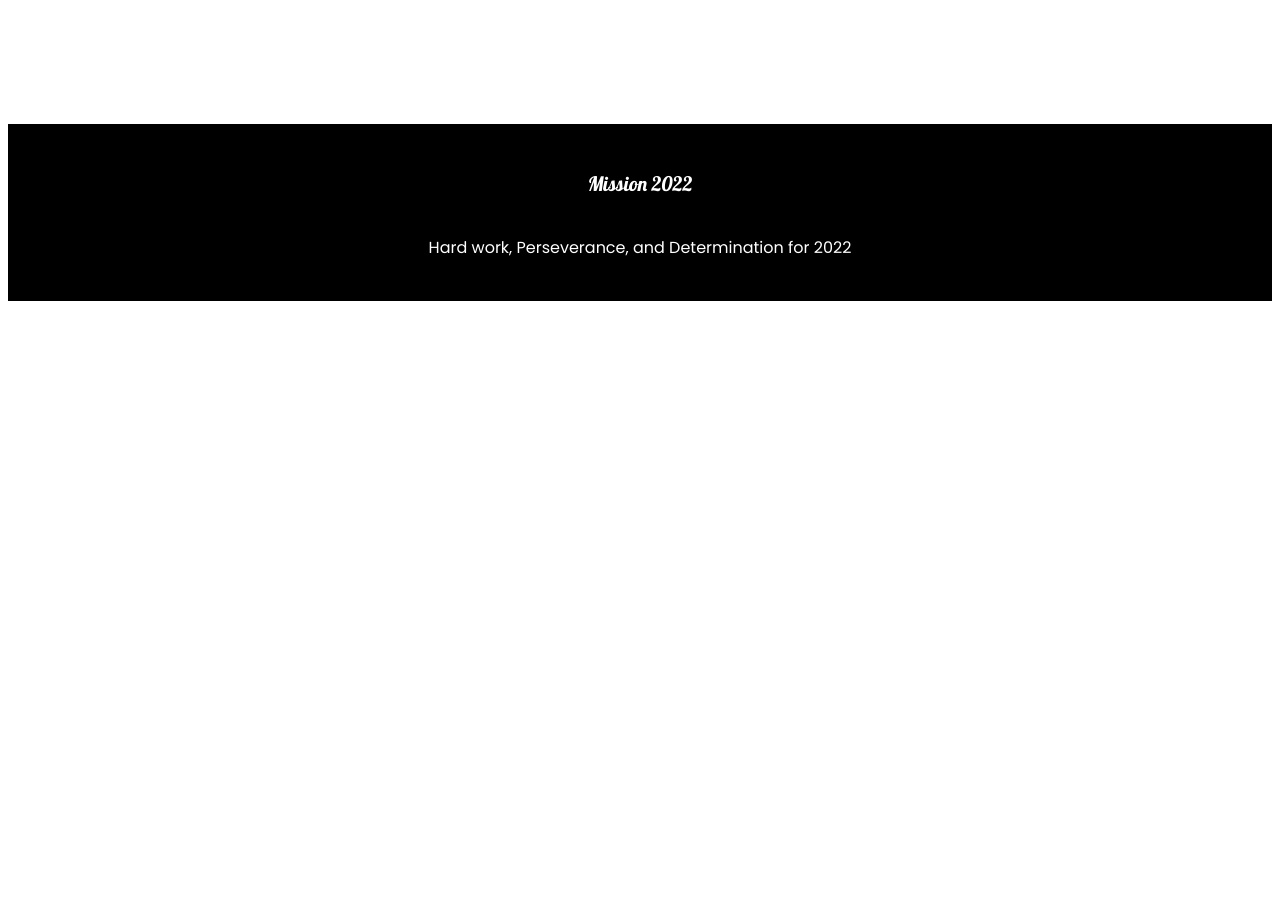
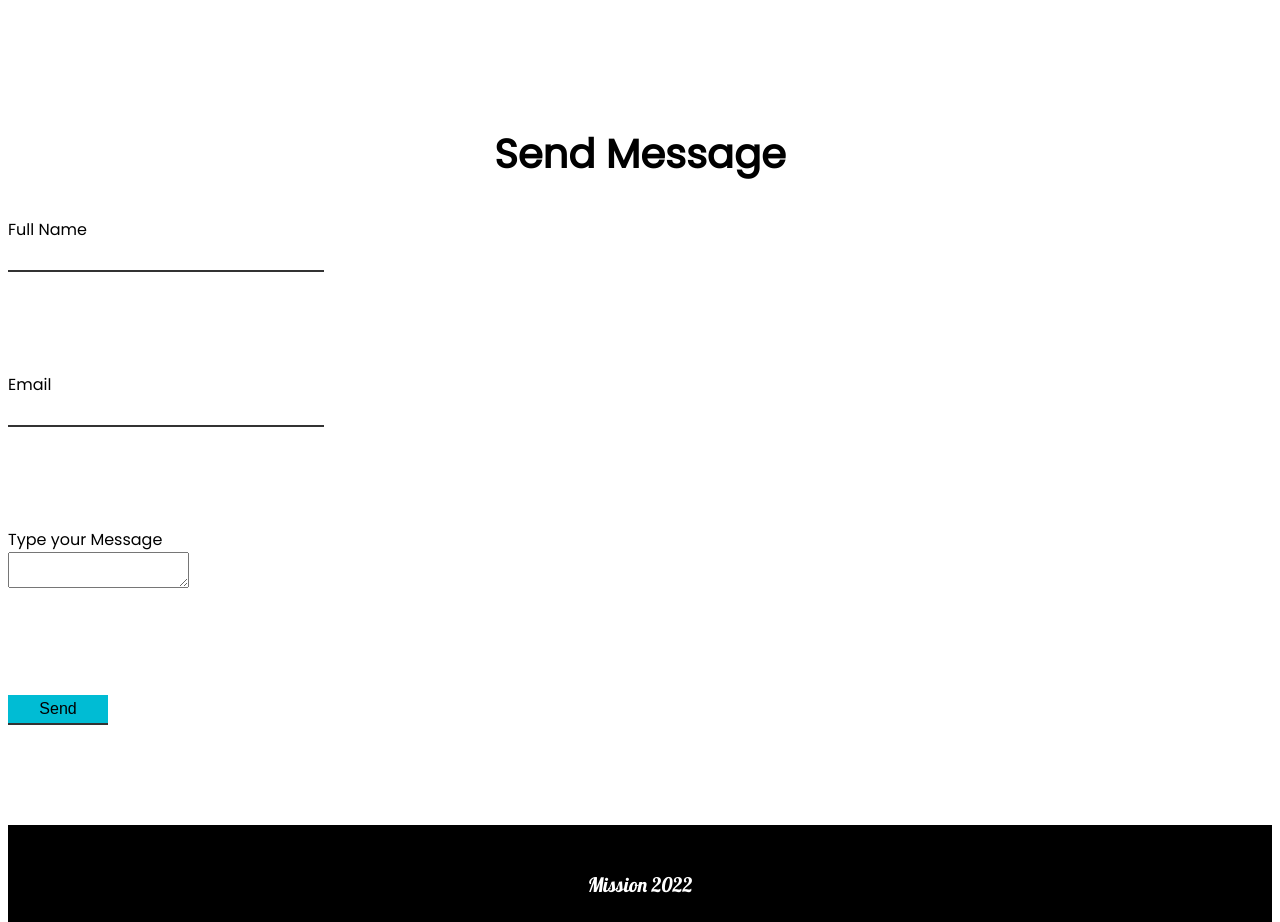
Before and after one commit to SKobir/assignment1-webportfolio, a plain HTML site: page index.html in a window 1280 px wide. Shown: the part 2343-3265 px from the top of the page. Before the commit the page ends 2652 px from the top, so only its background shows below. Drawn offline with Linux system fonts and the light colour scheme.

Commit message:
all done

```diff
--- a/index.html
+++ b/index.html
@@ -108,6 +108,31 @@
         </div>
     </section>
 
+    <section>
+        <div class="contact-form">
+            <h2>Send Message</h2>
+            <div class="inputbox">
+                <span>Full Name</span>
+                <input type="text" name="" required="required">
+
+            </div>
+            <div class="inputbox">
+                <span>Email</span>
+                <input type="text" name="" required="required">
+
+            </div>
+            <div class="inputbox">
+                <span>Type your Message</span>
+                <textarea required="required"></textarea>
+
+            </div>
+            <div class="inputbox">
+                <input type="submit" name="" value="Send">
+
+            </div>
+        </div>
+    </section>
+
     <footer>
         <div id="footer">
             <h4>Mission 2022</h4>
--- a/style.css
+++ b/style.css
@@ -69,6 +69,26 @@ h3{
     width: 141px;
     height: 141px;
 }
+
+.contact-form .inputbox{
+    position: relative;
+    width: 25%;
+    margin-top: 10px;
+    margin-bottom: 100px;
+}
+.contact-form .inputbox input{
+    width: 100%;
+    padding: 5px 0;
+    font-size: 16px;
+    margin: 10px, 0;
+    border: none;
+    border-bottom: 2px solid #333;
+}
+.contact-form .inputbox input[type = "submit"]{
+    width: 100px;
+    background: #00bcd4;
+}
+
 #footer{
     display: flex;
     flex-direction: column;
```
